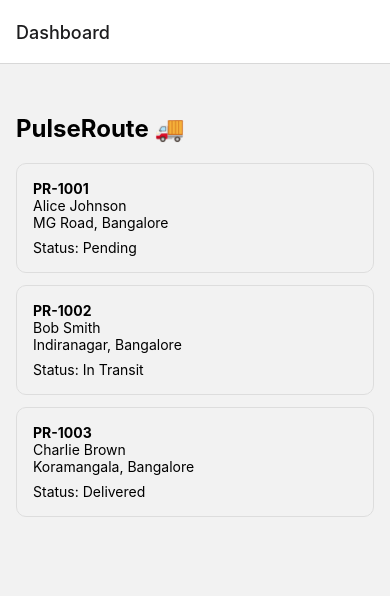
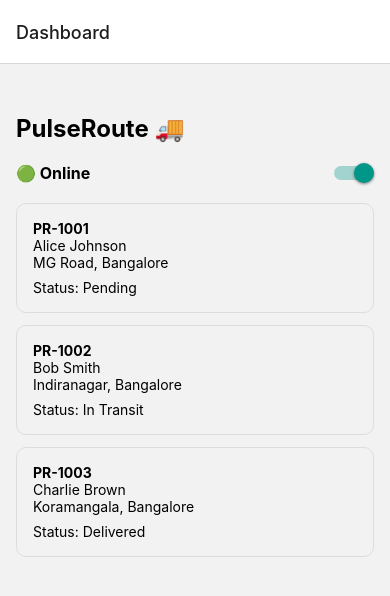
Before and after one commit to UttaraPraveen/PulseRoute, a React Native app in the folder PulseRoute/: screen /Dashboard in a window 390 px wide. Shown: the top 596 px of the page. Built offline with nearby package versions, Linux system fonts and the light colour scheme.

Commit message:
online/offline toggle

```diff
--- a/PulseRoute/App.tsx
+++ b/PulseRoute/App.tsx
@@ -14,7 +14,6 @@ export default function App() {
           name="Dashboard"
           component={DashboardScreen}
         />
-
         <Stack.Screen
           name="Detail"
           component={DetailScreen}
--- a/PulseRoute/screens/DashboardScreen.tsx
+++ b/PulseRoute/screens/DashboardScreen.tsx
@@ -1,9 +1,10 @@
-import React from 'react';
+import React, { useState } from 'react';
 import {
   View,
   Text,
   FlatList,
   TouchableOpacity,
+  Switch,
 } from 'react-native';
 
 const deliveries = [
@@ -28,34 +29,34 @@ const deliveries = [
 ];
 
 export default function DashboardScreen({ navigation }: any) {
+  const [isOnline, setIsOnline] = useState(true); // ✅ moved inside component
+
   return (
-    <View
-      style={{
-        flex: 1,
-        padding: 16,
-        paddingTop: 50,
-      }}
-    >
-      <Text
+    <View style={{ flex: 1, padding: 16, paddingTop: 50 }}>
+      <Text style={{ fontSize: 24, fontWeight: 'bold', marginBottom: 20 }}>
+        PulseRoute 🚚
+      </Text>
+
+      <View
         style={{
-          fontSize: 24,
-          fontWeight: 'bold',
+          flexDirection: 'row',
+          justifyContent: 'space-between',
+          alignItems: 'center',
           marginBottom: 20,
         }}
       >
-        PulseRoute 🚚
-      </Text>
+        <Text style={{ fontSize: 16, fontWeight: 'bold' }}>
+          {isOnline ? '🟢 Online' : '🔴 Offline'}
+        </Text>
+        <Switch value={isOnline} onValueChange={setIsOnline} />
+      </View>
 
       <FlatList
         data={deliveries}
         keyExtractor={(item) => item.id}
         renderItem={({ item }) => (
           <TouchableOpacity
-            onPress={() =>
-              navigation.navigate('Detail', {
-                delivery: item,
-              })
-            }
+            onPress={() => navigation.navigate('Detail', { delivery: item })}
           >
             <View
               style={{
@@ -66,21 +67,10 @@ export default function DashboardScreen({ navigation }: any) {
                 marginBottom: 12,
               }}
             >
-              <Text style={{ fontWeight: 'bold' }}>
-                {item.id}
-              </Text>
-
+              <Text style={{ fontWeight: 'bold' }}>{item.id}</Text>
               <Text>{item.customer}</Text>
-
               <Text>{item.address}</Text>
-
-              <Text
-                style={{
-                  marginTop: 8,
-                }}
-              >
-                Status: {item.status}
-              </Text>
+              <Text style={{ marginTop: 8 }}>Status: {item.status}</Text>
             </View>
           </TouchableOpacity>
         )}
```
